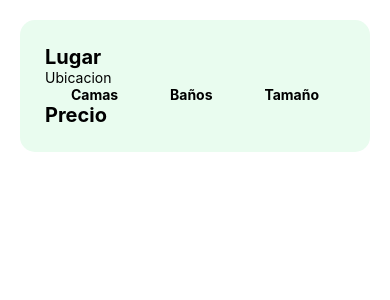
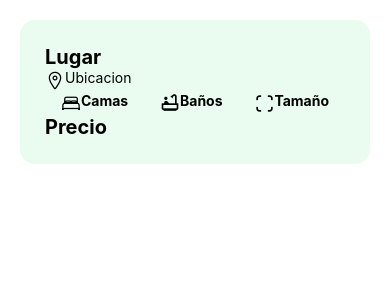
Before and after one commit to BC-MAY-21-RN/kata-04-inmobiliaria-LizyMiGo, a React Native app in the folder inmobiliaria/: screen / in a window 390 px wide. Shown: the top 300 px of the page. Built offline with nearby package versions, Linux system fonts and the light colour scheme.

Commit message:
added icons of beds, bathrooms, size and location

```diff
--- a/inmobiliaria/package.json
+++ b/inmobiliaria/package.json
@@ -11,7 +11,8 @@
   },
   "dependencies": {
     "react": "17.0.2",
-    "react-native": "0.68.2"
+    "react-native": "0.68.2",
+    "react-native-vector-icons": "^9.1.0"
   },
   "devDependencies": {
     "@babel/core": "^7.12.9",
--- a/inmobiliaria/src/components/Card.js
+++ b/inmobiliaria/src/components/Card.js
@@ -1,16 +1,30 @@
 import React from 'react';
 import {View, Text} from 'react-native';
 import CardStyles from './CardStyles';
+import IonIcon from 'react-native-vector-icons/Ionicons';
+import MaterialCommunityIcons from 'react-native-vector-icons/MaterialCommunityIcons';
 
 const Card = () => {
   return (
     <View style={CardStyles.card}>
       <Text style={CardStyles.title}>Lugar</Text>
-      <Text>Ubicacion</Text>
+      <View style={CardStyles.icons}>
+        <IonIcon name="location-outline" size={20} />
+        <Text>Ubicacion</Text>
+      </View>
       <View style={CardStyles.details}>
-        <Text style={CardStyles.txtDetails}>Camas</Text>
-        <Text style={CardStyles.txtDetails}>Baños</Text>
-        <Text style={CardStyles.txtDetails}>Tamaño</Text>
+        <View style={CardStyles.icons}>
+          <IonIcon name="bed-outline" size={20} />
+          <Text style={CardStyles.txtDetails}>Camas</Text>
+        </View>
+        <View style={CardStyles.icons}>
+          <MaterialCommunityIcons name="bathtub-outline" size={20} />
+          <Text style={CardStyles.txtDetails}>Baños</Text>
+        </View>
+        <View style={CardStyles.icons}>
+          <IonIcon name="ios-scan" size={20} />
+          <Text style={CardStyles.txtDetails}>Tamaño</Text>
+        </View>
       </View>
       <Text style={CardStyles.title}>Precio</Text>
     </View>
--- a/inmobiliaria/src/components/CardStyles.js
+++ b/inmobiliaria/src/components/CardStyles.js
@@ -18,6 +18,9 @@ const CardStyles = StyleSheet.create({
   txtDetails: {
     fontWeight: 'bold',
   },
+  icons: {
+    flexDirection: 'row',
+  },
 });
 
 export default CardStyles;
```
Also changed, not shown: 2 other files (tests, documents, lock files or other folders).
